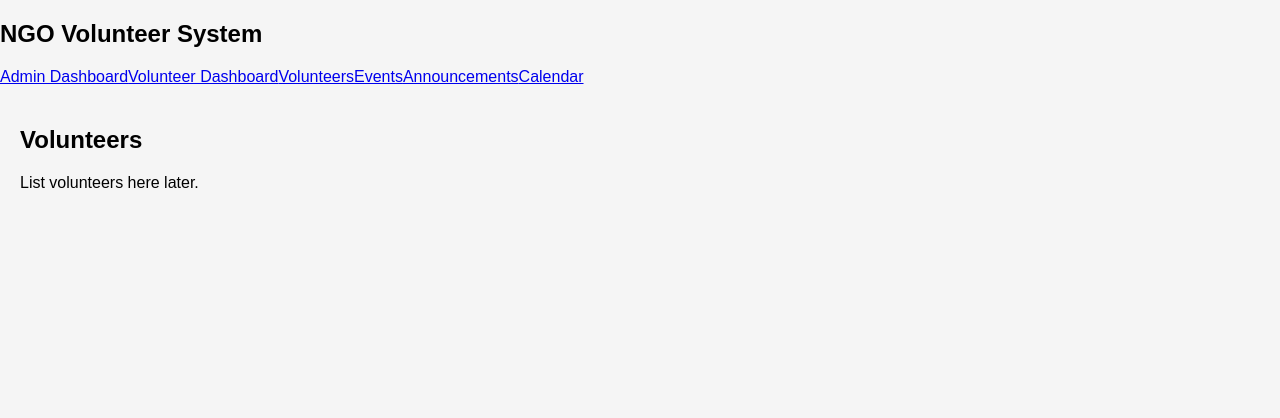
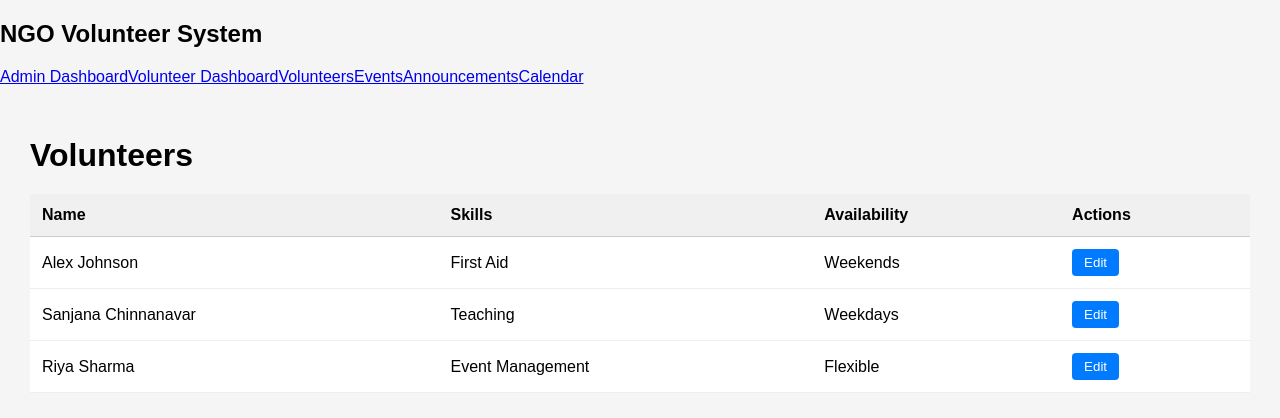
Before and after one commit to Sanjana-Chinnannavar/ngo-app, a React (Vite) app: page /volunteers in a window 1280 px wide. Shown: the top 418 px of the page. Built offline with nearby package versions, Linux system fonts and the light colour scheme.

Commit message:
Added mock UI for Volunteers list page

```diff
--- a/src/pages/Volunteers.jsx
+++ b/src/pages/Volunteers.jsx
@@ -1,10 +1,76 @@
 const Volunteers = () => {
+  const mockVolunteers = [
+    { name: "Alex Johnson", skills: "First Aid", availability: "Weekends" },
+    { name: "Sanjana Chinnanavar", skills: "Teaching", availability: "Weekdays" },
+    { name: "Riya Sharma", skills: "Event Management", availability: "Flexible" },
+  ];
+
   return (
-    <div style={{ padding: "20px" }}>
-      <h2>Volunteers</h2>
-      <p>List volunteers here later.</p>
+    <div style={styles.container}>
+      <h1 style={styles.header}>Volunteers</h1>
+
+      <table style={styles.table}>
+        <thead>
+          <tr style={styles.tableHeader}>
+            <th style={styles.th}>Name</th>
+            <th style={styles.th}>Skills</th>
+            <th style={styles.th}>Availability</th>
+            <th style={styles.th}>Actions</th>
+          </tr>
+        </thead>
+
+        <tbody>
+          {mockVolunteers.map((v, index) => (
+            <tr key={index} style={styles.row}>
+              <td style={styles.td}>{v.name}</td>
+              <td style={styles.td}>{v.skills}</td>
+              <td style={styles.td}>{v.availability}</td>
+              <td style={styles.td}>
+                <button style={styles.editBtn}>Edit</button>
+              </td>
+            </tr>
+          ))}
+        </tbody>
+      </table>
     </div>
   );
 };
 
+// basic inline styles
+const styles = {
+  container: {
+    padding: "30px",
+  },
+  header: {
+    marginBottom: "20px",
+  },
+  table: {
+    width: "100%",
+    borderCollapse: "collapse",
+  },
+  tableHeader: {
+    background: "#f0f0f0",
+  },
+  th: {
+    padding: "12px",
+    borderBottom: "1px solid #ccc",
+    textAlign: "left",
+  },
+  td: {
+    padding: "12px",
+    borderBottom: "1px solid #eee",
+  },
+  row: {
+    background: "white",
+  },
+  editBtn: {
+    padding: "6px 12px",
+    background: "#007bff",
+    color: "white",
+    border: "none",
+    borderRadius: "4px",
+    cursor: "pointer",
+  },
+};
+
 export default Volunteers;
```
